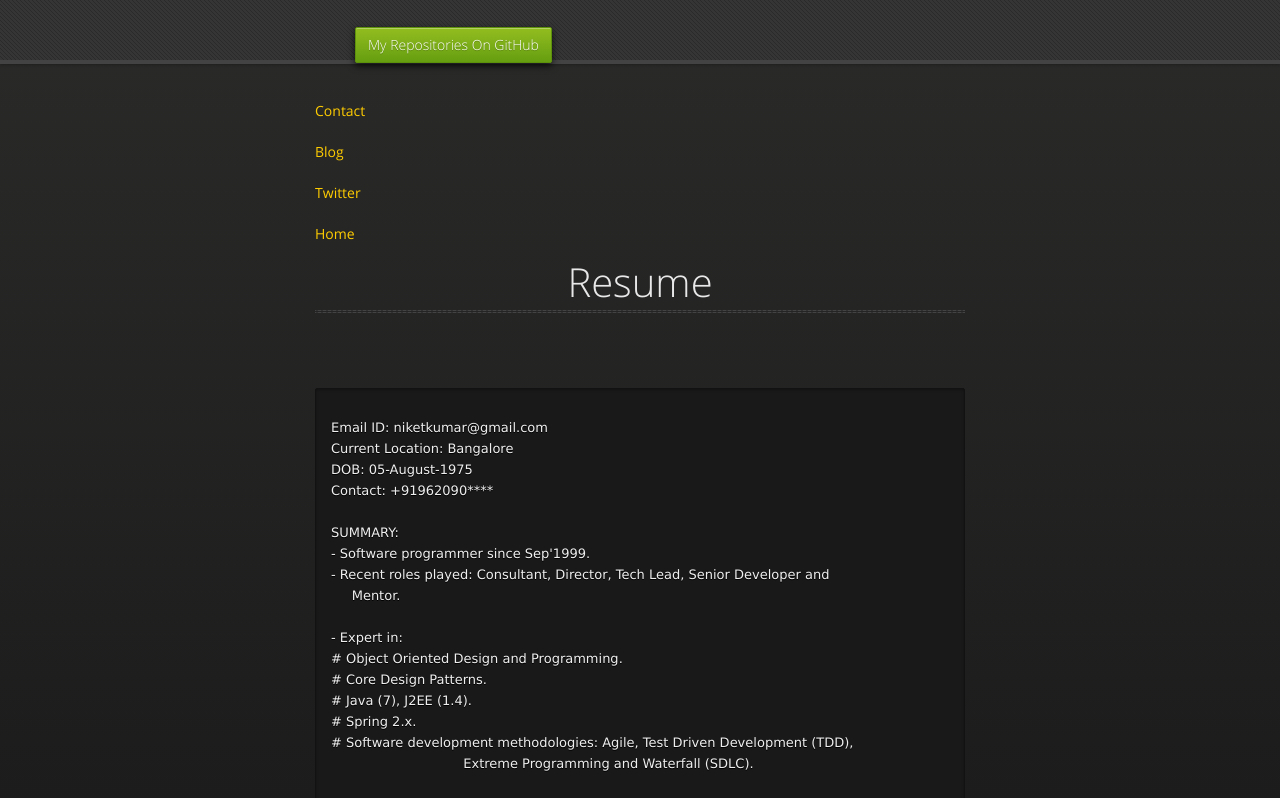
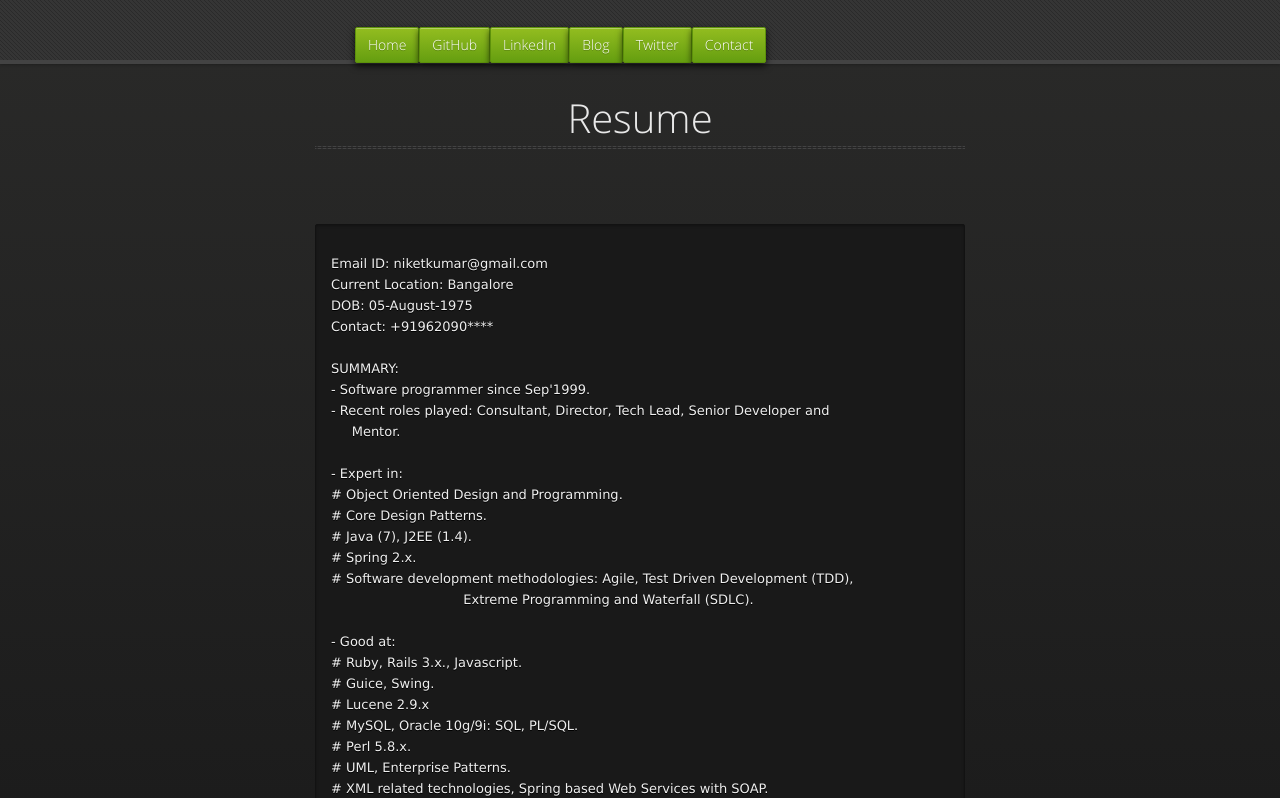
Before and after one commit to niketkumar/niketkumar.github.io, a plain HTML site: page resume.html in a window 1280 px wide. Shown: the top 798 px of the page. Drawn offline with nearby package versions, Linux system fonts and the light colour scheme.

Commit message:
header links updated

```diff
--- a/resume.html
+++ b/resume.html
@@ -24,17 +24,28 @@
             <nav>
                 <ul>
                     <li class="fork">
-                        <a href="https://github.com/niketkumar">My Repositories On GitHub</a>
+                        <a href="index.html">Home</a>
+                    </li>
+                    <li class="fork">
+                        <a href="https://github.com/niketkumar" target="_blank">GitHub</a>
+                    </li>
+                    <li class="fork">
+                        <a href="http://www.linkedin.com/in/niketk" target="_blank">LinkedIn</a>
+                    </li>
+                    <li class="fork">
+                        <a href="http://niket-kumar.blogspot.in" target="_blank">Blog</a>
+                    </li>
+                    <li class="fork">
+                        <a href="https://twitter.com/niket_kumar" target="_blank">Twitter</a>
+                    </li>
+                    <li class="fork">
+                        <a href="mailto:niketkumar@gmail.com">Contact</a>
                     </li>
                 </ul>
             </nav>
         </div><!-- end header -->
         <div class="wrapper">
             <section>
-                <p><a href="mailto:niketkumar@gmail.com">Contact</a></p>
-                <p><a href="http://niket-kumar.blogspot.in" target="_blank">Blog</a></p>
-                <p><a href="https://twitter.com/niket_kumar" target="_blank">Twitter</a></p>
-                <p><a href="index.html">Home</a></p>
                 <div id="title">
                     <h1>
                         Resume
```
